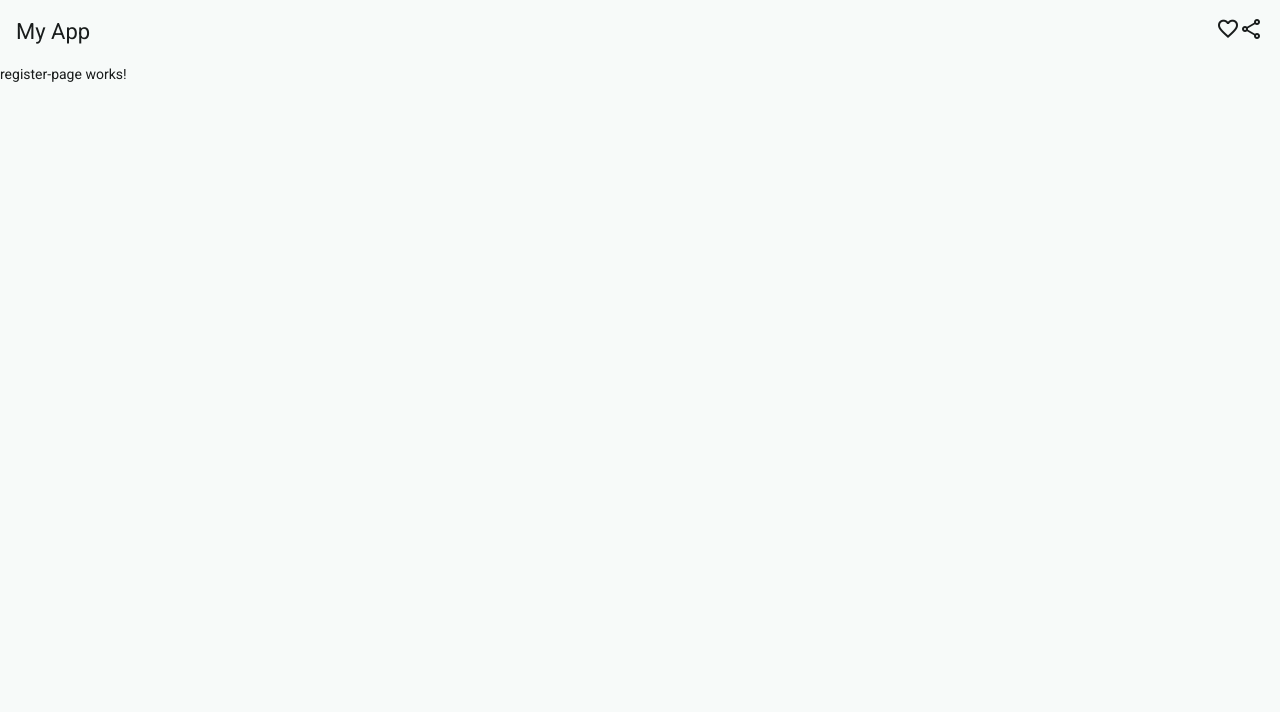
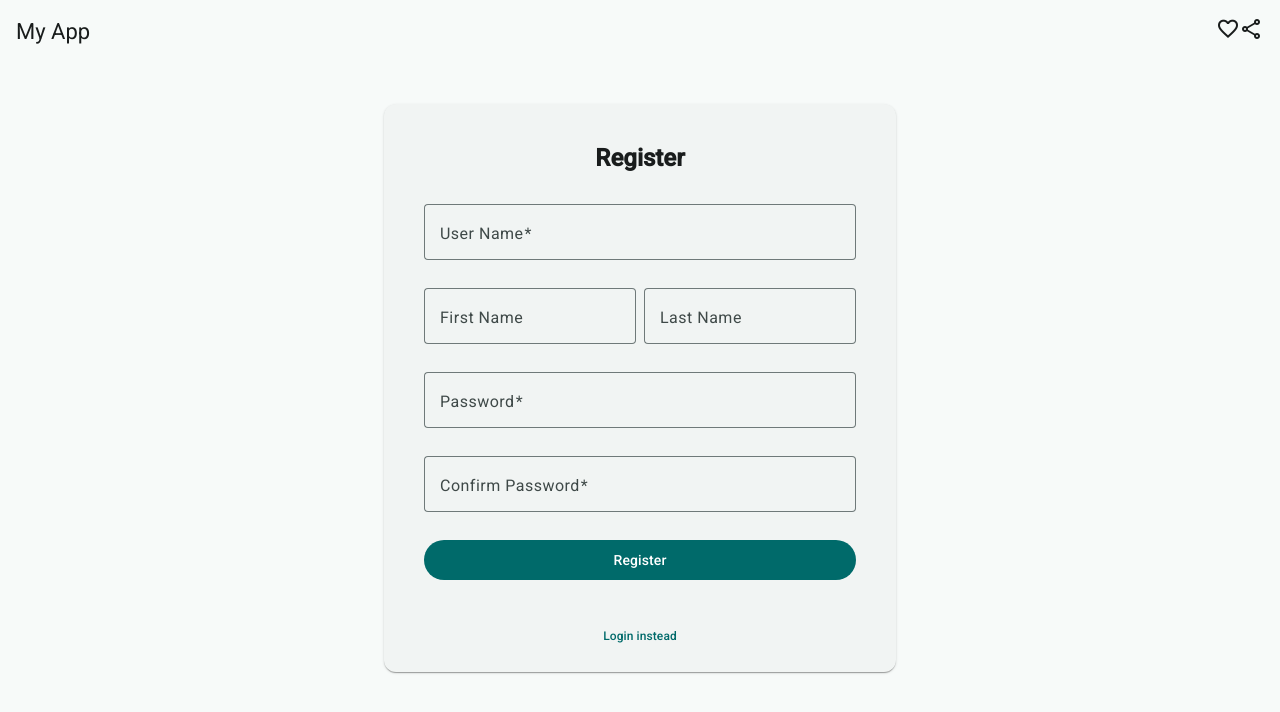
Before and after one commit to alanpawlukiewicz/Meeting-Management-System, an Angular app in the folder frontend/: page /register in a window 1280 px wide. Shown: the top 712 px of the page. Built offline with nearby package versions, Linux system fonts and the light colour scheme; no server answers.

Commit message:
Add register page

```diff
--- a/frontend/src/app/core/interceptors/auth.interceptor.ts
+++ b/frontend/src/app/core/interceptors/auth.interceptor.ts
@@ -8,7 +8,7 @@ import { catchError, switchMap, throwError, map, of } from 'rxjs';
 import { AuthService } from '../services/auth.service';
 import { environment } from '../../../environments/environment';
 
-const AUTH_ENDPOINTS = ['/auth/login', '/auth/refresh', '/auth/logout'];
+const AUTH_ENDPOINTS = ['/auth/login', '/auth/refresh', '/auth/logout', '/auth/register'];
 
 const withToken = (req: HttpRequest<unknown>, token: string | null) =>
     token ? req.clone({ setHeaders: { Authorization: `Bearer ${token}` } }) : req;
--- a/frontend/src/app/core/services/auth.service.ts
+++ b/frontend/src/app/core/services/auth.service.ts
@@ -5,7 +5,7 @@ import { catchError, finalize, map, Observable, of, shareReplay, switchMap, tap
 import { Router } from '@angular/router';
 import { TokenModel } from '../models/token.model';
 import { UserService } from './user.service';
-import { LoginRequest, UserProfile } from '../models/auth.models';
+import { LoginRequest, RegisterRequest, UserProfile } from '../models/auth.models';
 
 @Service()
 export class AuthService {
@@ -54,6 +54,16 @@ export class AuthService {
         return this.refreshInFlight$;
     }
 
+    register(registerRequest: RegisterRequest): Observable<UserProfile> {
+        return this.http
+            .post<TokenModel>(`${this.apiUrl}/auth/register`, registerRequest, { withCredentials: true })
+            .pipe(
+                tap((model) => this.setToken(model)),
+                switchMap(() => this.userService.loadCurrentUser()),
+                tap(() => this.router.navigate(['/home'])),
+            );
+    }
+
     login(loginRequest: LoginRequest): Observable<UserProfile> {
         return this.http
             .post<TokenModel>(`${this.apiUrl}/auth/login`, loginRequest, { withCredentials: true })
--- /dev/null
+++ b/frontend/src/app/core/validators/password-match.validator.ts
@@ -0,0 +1,13 @@
+import { AbstractControl, ValidationErrors, ValidatorFn } from '@angular/forms';
+
+export function passwordMatchValidator(otherControlName: string): ValidatorFn {
+  return (control: AbstractControl): ValidationErrors | null => {
+    const other = control.parent?.get(otherControlName);
+
+    if (!other || !control.value) {
+      return null;
+    }
+
+    return control.value === other.value ? null : { passwordMismatch: true };
+  };
+}
--- a/frontend/src/app/features/auth/register-page/register-page.html
+++ b/frontend/src/app/features/auth/register-page/register-page.html
@@ -1 +1,60 @@
-<p>register-page works!</p>
+<div class="flex items-center justify-center w-full">
+    <mat-card class="px-10 py-4 m-10 sm:min-w-120">
+        <form [formGroup]="registerForm" (ngSubmit)="onSubmit()" class="grid grid-rows-6 grid-cols-1 gap-2">
+            <span class="text-2xl font-semibold flex items-center justify-center">Register</span>
+            <mat-form-field appearance="outline">
+                <mat-label>User Name</mat-label>
+                <input matInput formControlName="userName">
+                @if (registerForm.controls.userName.hasError('required'))
+                {
+                <mat-error>User name is required.</mat-error>
+                }
+            </mat-form-field>
+            <div class="grid grid-rows-1 grid-cols-2 gap-2">
+                <mat-form-field appearance="outline">
+                    <mat-label>First Name</mat-label>
+                    <input matInput formControlName="firstName">
+                </mat-form-field>
+                <mat-form-field appearance="outline">
+                    <mat-label>Last Name</mat-label>
+                    <input matInput formControlName="lastName">
+                </mat-form-field>
+            </div>
+
+            <mat-form-field appearance="outline">
+                <mat-label>Password</mat-label>
+                <input matInput formControlName="password" type="password">
+                @if (registerForm.controls.password.hasError('required'))
+                {
+                <mat-error>Password is required.</mat-error>
+                }
+                @if (registerForm.controls.password.hasError('pattern'))
+                {
+                <mat-error>Password must contain a digit, small and big letter.</mat-error>
+                }
+                @if (registerForm.controls.password.hasError('minlength'))
+                {
+                <mat-error>Password must contain at least 8 characters.</mat-error>
+                }
+            </mat-form-field>
+            <mat-form-field appearance="outline">
+                <mat-label>Confirm Password</mat-label>
+                <input matInput formControlName="confirmPassword" type="password">
+                @if (registerForm.controls.confirmPassword.hasError('required'))
+                {
+                <mat-error>Confirm password is required.</mat-error>
+                }
+                @if (registerForm.controls.confirmPassword.hasError('passwordMismatch'))
+                {
+                <mat-error>Confirm password must be equal to password.</mat-error>
+                }
+            </mat-form-field>
+            <button matButton="filled">Register</button>
+        </form>
+        @if(registerErrorSignal() !== null)
+        {
+        <span class="text-sm text-error flex justify-center items-center pb-4 pt-2">{{registerErrorSignal()}}</span>
+        }
+        <a matButton="text" routerLink="/login" class="text-xs!">Login instead</a>
+    </mat-card>
+</div>
--- a/frontend/src/app/features/auth/register-page/register-page.ts
+++ b/frontend/src/app/features/auth/register-page/register-page.ts
@@ -1,9 +1,61 @@
-import { Component } from '@angular/core';
+import { Component, DestroyRef, inject, signal } from '@angular/core';
+import { FormBuilder, FormGroup, ReactiveFormsModule, Validators } from '@angular/forms';
+import { MatCardModule } from '@angular/material/card';
+import { MatFormFieldModule } from '@angular/material/form-field';
+import { AuthService } from '../../../core/services/auth.service';
+import { Router, RouterLink } from '@angular/router';
+import { RegisterRequest } from '../../../core/models/auth.models';
+import { takeUntilDestroyed } from '@angular/core/rxjs-interop';
+import { HttpErrorResponse } from '@angular/common/http';
+import { MatButtonModule } from '@angular/material/button';
+import { MatInputModule } from '@angular/material/input';
+import { passwordMatchValidator } from '../../../core/validators/password-match.validator';
 
 @Component({
-  imports: [],
+  imports: [MatFormFieldModule,
+    MatCardModule,
+    ReactiveFormsModule,
+    MatButtonModule,
+    MatInputModule,
+    RouterLink
+  ],
   selector: 'app-register-page',
   styleUrl: './register-page.css',
   templateUrl: './register-page.html',
 })
-export class RegisterPage {}
+export class RegisterPage {
+  private readonly fb = inject(FormBuilder);
+  private readonly authService = inject(AuthService);
+  private readonly destroyRef = inject(DestroyRef);
+  private readonly router = inject(Router);
+
+  registerErrorSignal = signal<string | null>(null);
+
+  registerForm = this.fb.group({
+    firstName: [''],
+    lastName: [''],
+    userName: ['', Validators.required],
+    password: ['', [Validators.required, Validators.pattern(/^(?=.*[a-z])(?=.*[A-Z])(?=.*\d).+$/), Validators.minLength(8)]],
+    confirmPassword: ['', [Validators.required, passwordMatchValidator('password')]],
+  },
+  );
+
+  onSubmit() {
+    if (this.registerForm.invalid) {
+      return;
+    }
+    const request: RegisterRequest = {
+      password: this.registerForm.controls.password.getRawValue() ?? '',
+      userName: this.registerForm.controls.userName.getRawValue() ?? '',
+      firstName: this.registerForm.controls.firstName.getRawValue(),
+      lastName: this.registerForm.controls.lastName.getRawValue()
+    };
+    this.authService.register(request)
+      .pipe(takeUntilDestroyed(this.destroyRef))
+      .subscribe({
+        error: (err: HttpErrorResponse) => {
+          this.registerErrorSignal.set(err.error["detail"]);
+        }
+      });
+  }
+}
```
Also changed, not shown: frontend/src/app/core/models/auth.models.ts (+7 -0 lines).
